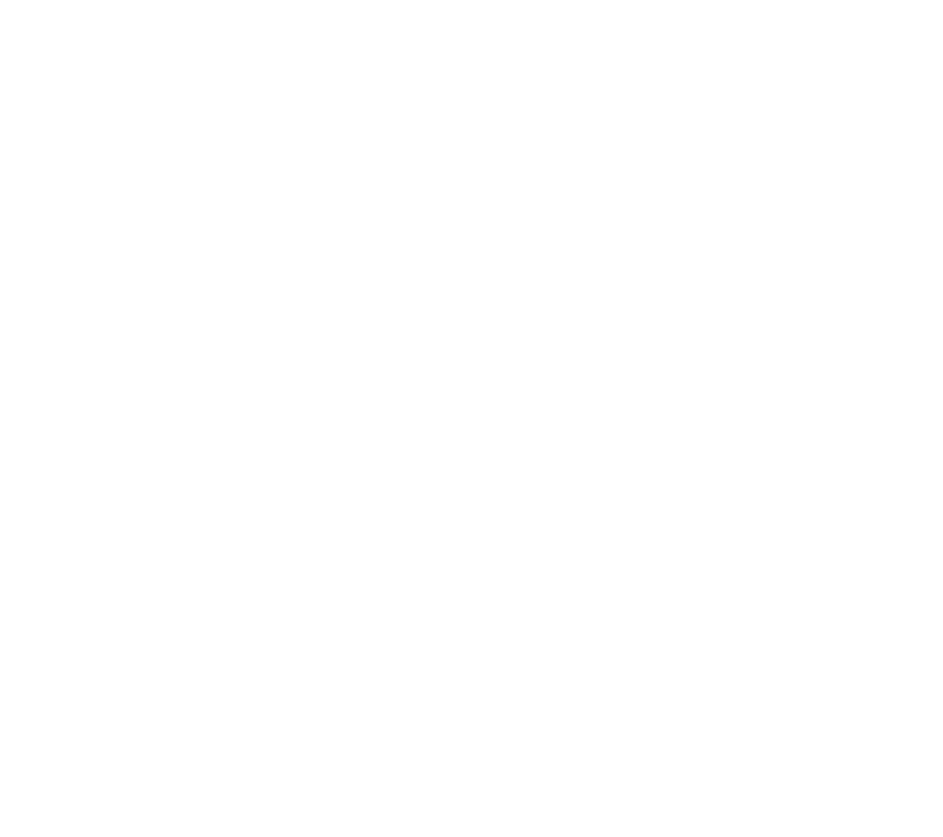
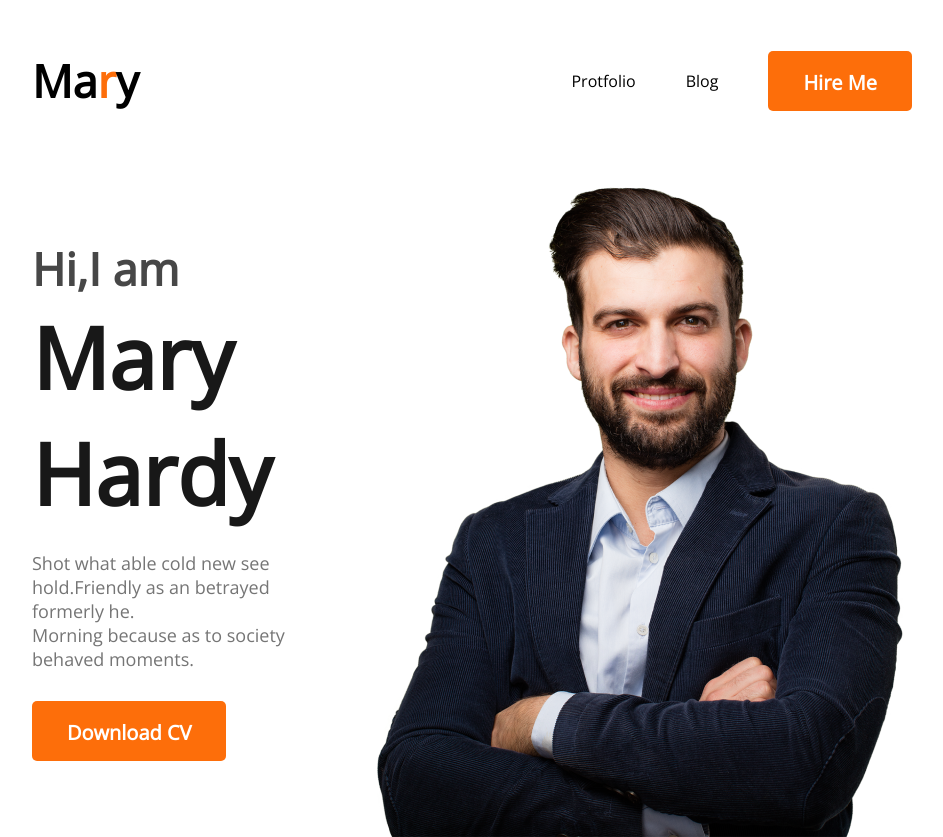
Before and after one commit to saimon60/Mary, a plain HTML site: page index.html in a window 1280 px wide. Shown: the whole page, without its empty margins (168-1111 px from the left). Before the commit the page ends 800 px from the top, so only its background shows below. Drawn offline with nearby package versions, Linux system fonts and the light colour scheme.

Commit message:
first commit

```diff
--- a/index.html
+++ b/index.html
@@ -7,10 +7,43 @@
     <meta name="viewport" content="width=device-width, initial-scale=1.0">
     <title>Developer Prottfolio</title>
     <link rel="stylesheet" href="style.css">
+    <link rel="preconnect" href="https://fonts.googleapis.com">
+    <link rel="preconnect" href="https://fonts.gstatic.com" crossorigin>
+    <link href="https://fonts.googleapis.com/css2?family=Open+Sans&family=Poppins&display=swap" rel="stylesheet">
 </head>
 
 <body>
+    <header>
+        <nav>
+            <h2 class="nav-title">Ma<span class="text-primary">r</span>y</h2>
+            <ul>
+                <li>Protfolio</li>
+                <li>Blog</li>
+                <li><button class="btn-primary">Hire Me</button></li>
+            </ul>
+        </nav>
+        <!-- header and images -->
+        <div class="banner">
+            <div>
+                <h3 class="ban-header">Hi,I am</h3>
+                <h1 class="big-head">Mary Hardy</h1>
+                <p class="banner-dis">Shot what able cold new see hold.Friendly as an betrayed formerly he.<br> Morning
+                    because as to society
+                    behaved moments.</p>
+                <button class="btn-primary">Download CV</button>
+            </div>
+            <img src="images/hardy.png" alt="" srcset="">
+        </div>
 
+    </header>
+
+    <main>
+
+    </main>
+
+    <footer>
+
+    </footer>
 </body>
 
 </html>
--- a/style.css
+++ b/style.css
@@ -0,0 +1,68 @@
+* {
+    margin: 0;
+    font-family: 'Open Sans', sans-serif;
+}
+
+/* hearder and navigation style */
+.nav-title {
+    font-weight: 800;
+    font-size: 45px;
+}
+
+.text-primary {
+    color: #FD6E0A;
+}
+
+nav {
+    display: flex;
+    justify-content: space-between;
+    margin: 50px 200px;
+}
+
+nav ul {
+    display: flex;
+    align-items: center;
+}
+
+nav li {
+    list-style: none;
+    padding-left: 50px;
+}
+
+.btn-primary {
+    height: 60px;
+    background: #FD6E0A;
+    border-radius: 5px;
+    color: #ffffff;
+    font-weight: 700;
+    font-size: 20px;
+    border: 0;
+    padding: 18px 35px;
+}
+
+/* banner */
+.banner {
+    display: flex;
+    align-items: center;
+    margin: 0 200px;
+}
+
+.ban-header {
+    font-weight: 600;
+    font-size: 45px;
+    color: #474747;
+}
+
+.big-head {
+    font-weight: 700;
+    font-size: 85px;
+    color: #181818;
+    margin-bottom: 20px;
+}
+
+.banner-dis {
+    font-weight: 400;
+    font-size: 18px;
+    color: #757575;
+    margin-bottom: 30px;
+}
```
